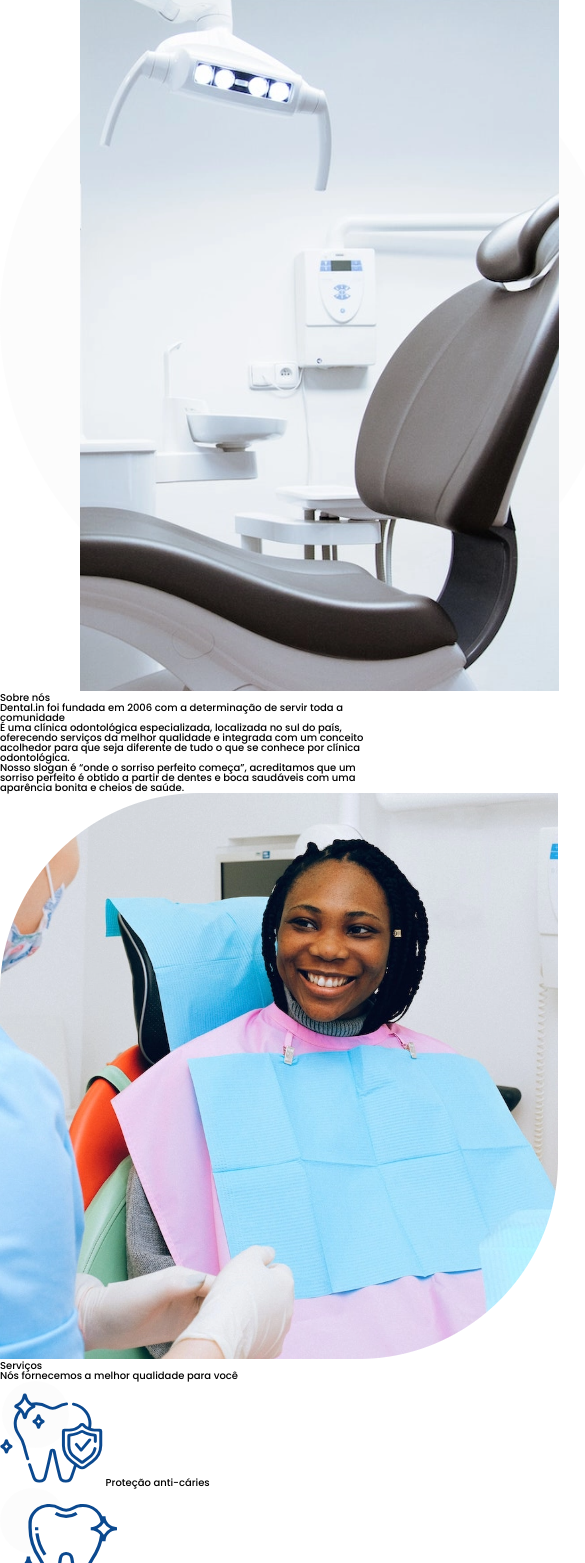
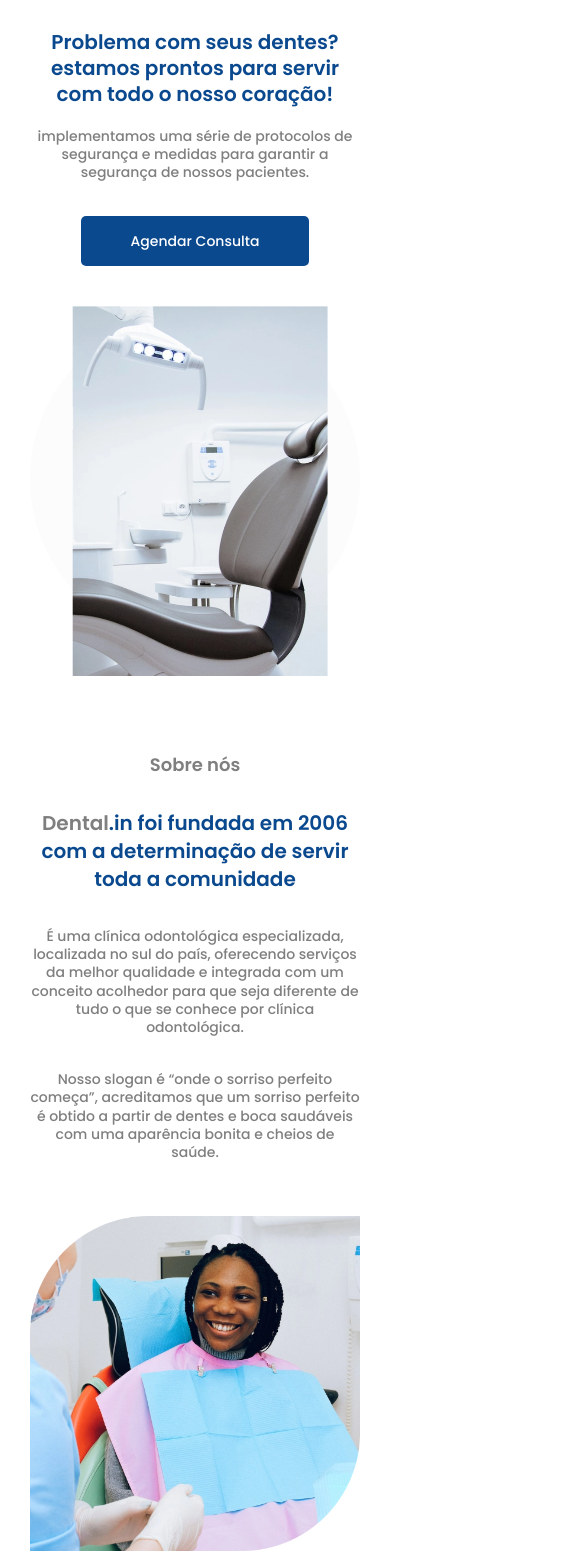
Before and after one commit to Kelvinkll/DentalIn, a plain HTML site: page index.html in a window 390 px wide. Shown: the part 105-1668 px from the top of the page, 585 px wide, since content can reach past the window. Drawn offline with Linux system fonts and the light colour scheme.

Commit message:
Primeira estrutura CSS mobile ok

```diff
--- a/css/style.css
+++ b/css/style.css
@@ -8,6 +8,7 @@
     --gray-200: #00000080;
     --black: #000000;
     --white: #FFFFFF;
+    --bottom-slogan__background: #C4C4C40F;
 
     scroll-behavior: smooth;
     font-size: 62.5%;
@@ -16,3 +17,234 @@
 body {
     font-family: "Poppins", sans-serif;
 }
+
+.header, .presentation, .about-us, .services, .bottom-slogan, .footer {
+    max-width: 120.0rem;
+    padding: 0 3rem;
+    margin: 0 auto;
+}
+
+.about-us, .services, .bottom-slogan__background, .footer {
+    margin-top: 8rem;
+}
+
+.text {
+    color: var(--gray-200);
+    font-size: 1.4rem;
+    text-align: center;
+    line-height: 1.3;
+    font-weight: 500;
+}
+
+
+/* HEADER */
+
+.header {
+    display: flex;
+    justify-content: space-between;
+
+    margin-top: 3rem;
+}
+
+.header__logo {
+    width: 12.0rem;
+    height: 3.2rem;
+}
+
+.header__contact-buttom {
+    text-decoration: none;
+    color: var(--primary-color);
+
+    padding: 1rem 2.3rem;
+    font-weight: 600;
+
+    border: 0.3rem solid var(--primary-color);
+    border-radius: 0.5rem;
+}
+
+/* PRESENTATION */
+
+.presentation {
+    margin-top: 6.8rem;
+    flex-direction: column;
+    text-align: center;
+}
+
+.presentation__description-container {
+
+}
+
+.presentation__description-title {
+    color: var(--primary-color);
+    font-weight: 600;
+    font-size: 2.0rem;
+    line-height: 1.3;
+    text-align: center;
+}
+
+.presentation__description-content {
+    margin-top: 2rem;
+    padding-bottom: 2.0rem;
+}
+
+ .presentation__contact-buttom {
+    padding: 1.8rem 5.0rem;
+    margin-top: 1.4rem;
+
+    background-color: var(--primary-color);
+    color: var(--white);
+
+    text-decoration: none;
+    font-size: 1.4rem;
+    font-weight: 500;
+    border-radius: 0.5rem;
+    display: inline-block;
+}
+
+.presentation__description-image {
+    max-width: 100%;
+    margin-top: 4rem;
+    display: block;
+}
+
+/* ABOUT-US */
+
+.about-us {
+    margin-top: 8rem;
+}
+
+.about-us__description-container {
+    text-align: center;
+}
+
+.about-us__tag {
+    display: inline-block;
+    color: var(--gray-200);
+    font-size: 1.8rem;
+    font-weight: 600;
+}
+
+.about-us__description-title {
+    margin-top: 3.5rem;
+    font-size: 2rem;
+    font-weight: 600;
+    line-height: 1.4;
+    color: var(--primary-color);
+}
+
+.about-us__title-color{
+    color: var(--gray-200);
+}
+
+.about-us__description-content {
+    margin-top: 3.4rem;
+    color: var(--gray-200);
+}
+
+.about-us__image {
+    margin-top: 5.5rem;
+    max-width: 100%;
+    display: block;
+}
+
+/* SERVICES */
+
+ .services {
+    display: inline-block;
+    flex-direction: column;
+    text-align: center;
+}
+
+.services__tag {
+    color: var(--gray-100);
+    font-size: 1.8rem;
+    font-weight: 600;
+}
+
+.services__title {
+    color: var(--black);
+    font-size: 2.0rem;
+    font-weight: 600;
+    margin-top: 2.6rem;
+    line-height: 1.4;
+}
+
+.services__items-container{
+    display: flex;
+    flex-direction: column;
+}
+
+.services__item {
+    display: flex;
+    margin-top: 3rem;
+}
+
+.services__item-image{
+    display: inline-block;
+}
+
+.services__item-content {
+    color: var(--black);
+    font-size: 1.8rem;
+    font-weight: 500;
+}
+
+/* SERVICES NÃO FINALIZADO!!! */
+
+/* BOTTOM-SLOGAN */
+
+.bottom-slogan__background {
+    background-color: var(--bottom-slogan__background);
+}
+
+.bottom-slogan {
+    padding-top: 3rem;
+}
+
+.bottom-slogan__text{
+    color: var(--gray-100);
+    font-size: 1.8rem;
+    font-weight: 500;
+}
+
+.bottom-slogan__description{
+    color: var(--primary-color);
+    font-size: 1.8rem;
+    font-weight: 600;
+    line-height: 1.4;
+    margin-top: 0.7rem;
+}
+
+.bottom-slogan__contact-buttom {
+    background-color: var(--primary-color);
+    color: var(--white);
+    border-radius: 5px;
+    padding: 1.2rem 2.4rem;
+    text-decoration: none;
+    margin-top: 1rem;
+    display: inline-block;
+}
+
+.bottom-slogan__image {
+    margin-top: 4.8rem;
+    max-width: 100%;
+}
+
+/* FOOTER */
+
+.footer {
+    margin-top: 12.0rem;
+    text-align: center;
+}
+
+.footer__image {
+    width: 11.8rem;
+    height: 3.2rem;
+}
+
+.footer__description {
+    margin: 3.5rem auto;
+    font-size: 1.4rem;
+    color: var(--gray-200);
+    font-weight: 500;
+}
--- a/index.html
+++ b/index.html
@@ -27,7 +27,7 @@
 
         <div class="presentation__description-container">
             <h1 class="presentation__description-title">Problema com seus dentes? estamos prontos para servir com todo o nosso coração!</h1>
-            <p class="presentation__description-content">implementamos uma série de protocolos de segurança e medidas para garantir a segurança de nossos pacientes.</p>
+            <p class="presentation__description-content text">implementamos uma série de protocolos de segurança e medidas para garantir a segurança de nossos pacientes.</p>
             <a class="presentation__contact-buttom" href="#">Agendar Consulta</a>
         </div>
 
@@ -39,12 +39,12 @@
 
         <div class="about-us__description-container">
             <span class="about-us__tag">Sobre nós</span>
-            <h1 class="about__description-title">Dental.in foi fundada em 2006 com a determinação de servir toda a comunidade</h1>
-            <p class="about__description-content">
+            <h1 class="about-us__description-title"><span class="about-us__title-color">Dental</span>.in foi fundada em 2006 com a determinação de servir toda a comunidade</h1>
+            <p class="about-us__description-content text">
                 É uma clínica odontológica especializada, localizada no sul do país, oferecendo serviços da melhor qualidade e integrada
                 com um conceito acolhedor para que seja diferente de tudo o que se conhece por clínica odontológica.
             </p>
-            <p class="about__description-content">
+            <p class="about-us__description-content text">
                 Nosso slogan é “onde o sorriso perfeito começa”, acreditamos que um sorriso perfeito é obtido a partir de dentes e boca
                 saudáveis com uma aparência bonita e cheios de saúde.
             </p>
```
